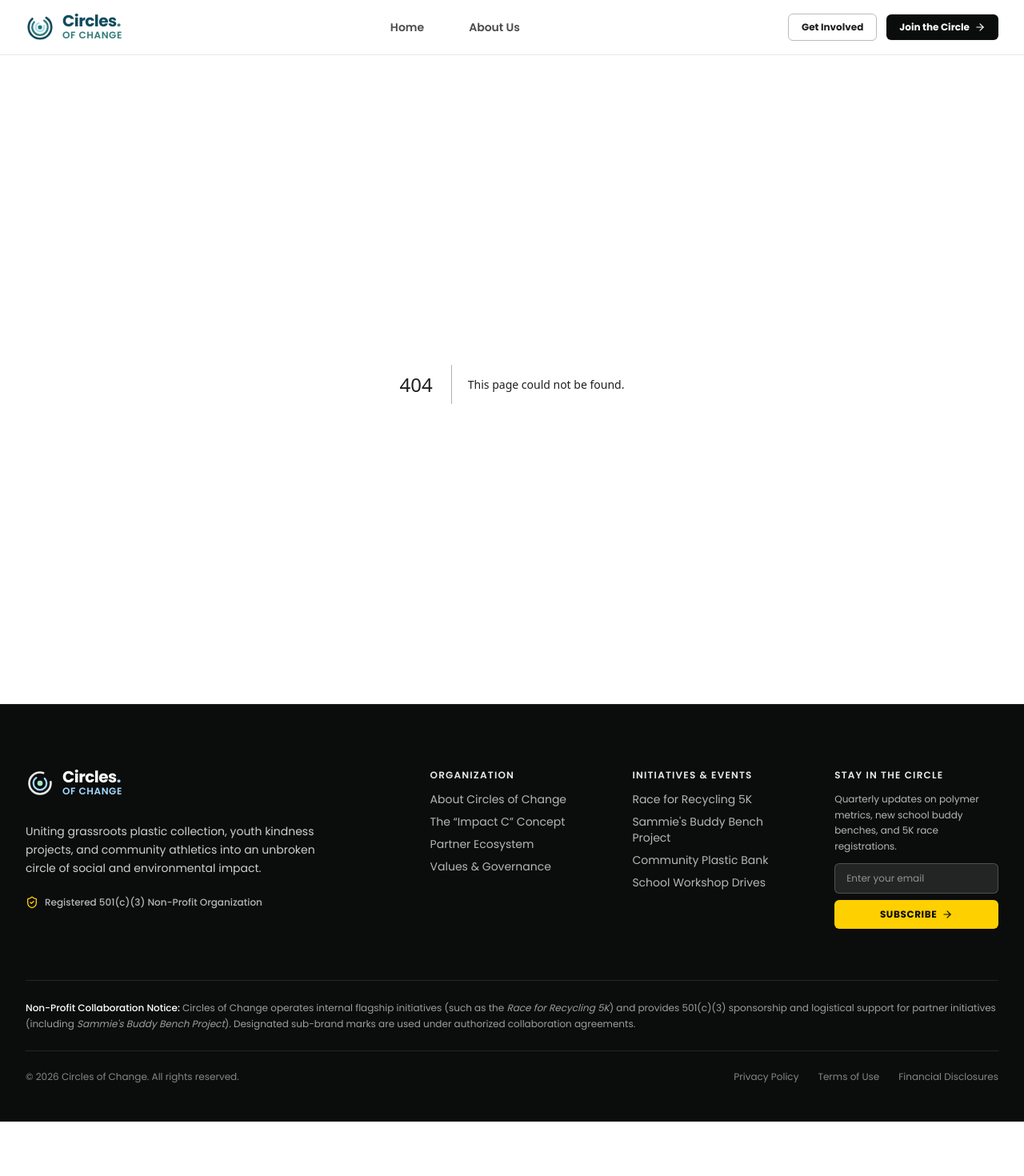
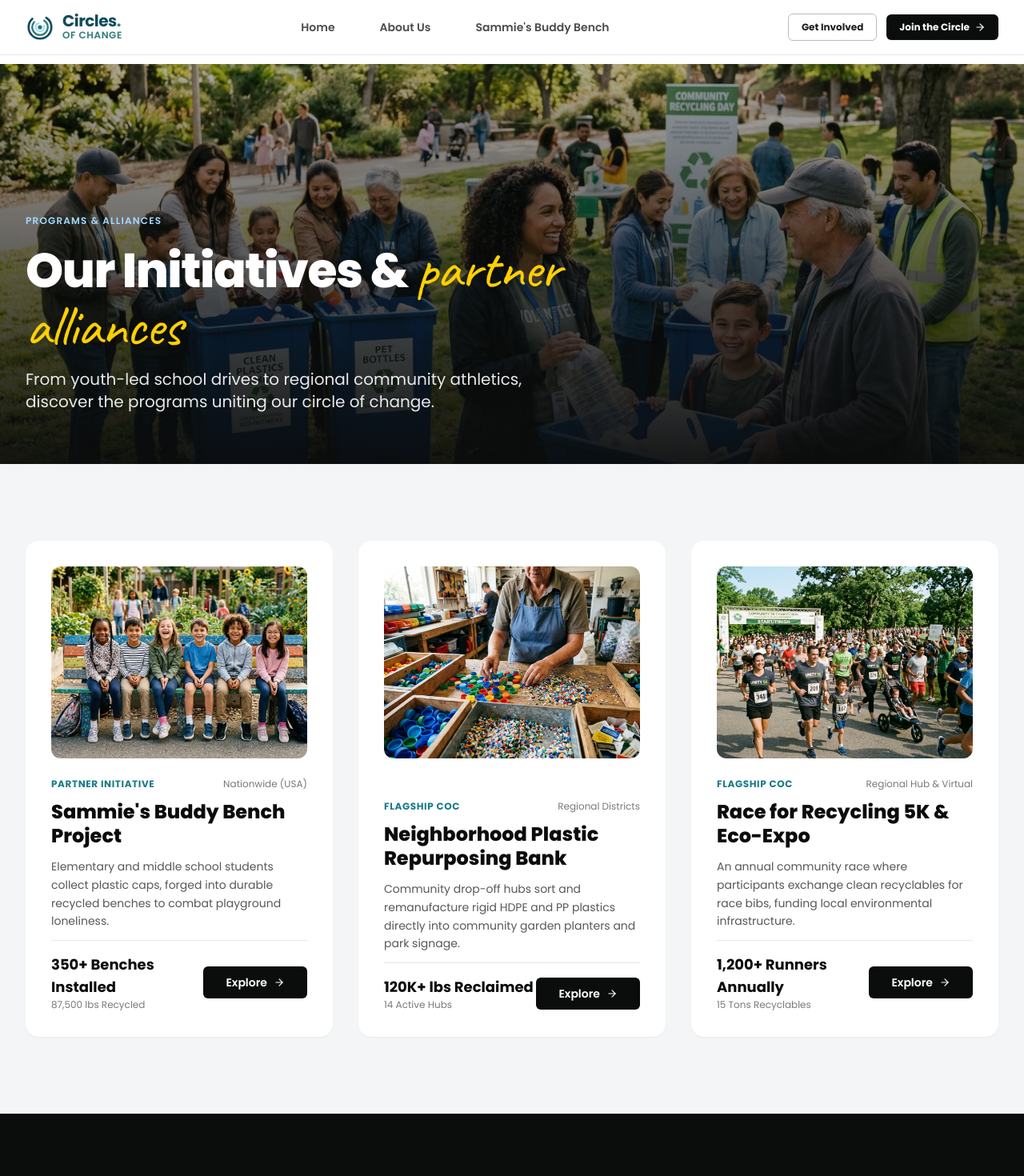
Before and after one commit to jonathan-thoms/Circle-of-changes, a Next.js app: page /initiatives in a window 1280 px wide. Before the commit this address had no page. Shown: the top 1470 px of the page at 80% size. Before the commit the page ends 1402 px from the top, so only its background shows below. Built offline with nearby package versions, Linux system fonts and the light colour scheme.

Commit message:
Add Sammie's Buddy Bench to Navbar menu and create /initiatives directory page

```diff
--- /dev/null
+++ b/src/app/initiatives/page.tsx
@@ -0,0 +1,109 @@
+import React from 'react';
+import { Metadata } from 'next';
+import Link from 'next/link';
+import Image from 'next/image';
+import { ArrowRight, Sparkles, HeartHandshake, Trophy, Recycle } from 'lucide-react';
+import { getInitiatives } from '@/lib/api';
+
+export const metadata: Metadata = {
+  title: 'Initiatives & Programs | Circles of Change',
+  description:
+    'Explore internal flagship programs and supported partner initiatives across waste reduction, youth kindness, and community action.',
+};
+
+export default async function InitiativesDirectoryPage() {
+  const initiatives = await getInitiatives();
+
+  return (
+    <div className="flex flex-col min-h-screen">
+      {/* Hero */}
+      <section className="relative min-h-[440px] lg:min-h-[500px] flex items-end pb-16 overflow-hidden bg-earth-dark select-none">
+        <div
+          className="absolute inset-0 bg-cover bg-center"
+          style={{ backgroundImage: `url(/images/hero-community.jpg)` }}
+        />
+        <div className="absolute inset-0 bg-gradient-to-t from-earth-dark/95 via-earth-dark/65 to-black/30" />
+
+        <div className="max-w-7xl mx-auto px-4 sm:px-6 lg:px-8 relative z-10 w-full text-white space-y-4">
+          <div className="text-xs font-semibold uppercase tracking-widest text-sky-renewal">
+            Programs &amp; Alliances
+          </div>
+
+          <h1 className="text-4xl sm:text-5xl lg:text-6xl font-extrabold font-poppins text-white tracking-tight max-w-3xl leading-tight">
+            Our Initiatives &amp;{' '}
+            <span className="font-script text-earth-yellow font-normal text-5xl sm:text-6xl lg:text-7xl lowercase">
+              Partner Alliances
+            </span>
+          </h1>
+
+          <p className="text-base sm:text-xl text-white/90 max-w-2xl leading-relaxed">
+            From youth-led school drives to regional community athletics, discover the programs uniting our circle of change.
+          </p>
+        </div>
+      </section>
+
+      {/* Directory Grid */}
+      <section className="py-24 bg-earth-canvas">
+        <div className="max-w-7xl mx-auto px-4 sm:px-6 lg:px-8">
+
+          <div className="grid grid-cols-1 lg:grid-cols-3 gap-8">
+            {initiatives.map((item) => (
+              <div
+                key={item.id}
+                className="bg-white rounded-2xl p-8 flex flex-col justify-between space-y-6 shadow-sm hover:shadow-md transition-shadow duration-200"
+              >
+                {/* Photo */}
+                <div className="relative h-60 rounded-xl overflow-hidden bg-earth-canvas">
+                  {item.image && (
+                    <div
+                      className="absolute inset-0 bg-cover bg-center transition-transform duration-700 hover:scale-105"
+                      style={{ backgroundImage: `url(${item.image})` }}
+                    />
+                  )}
+                </div>
+
+                {/* Content */}
+                <div className="space-y-3">
+                  <div className="flex items-center justify-between text-xs">
+                    <span className="font-bold uppercase tracking-wider text-earth-teal">
+                      {item.type}
+                    </span>
+                    <span className="text-charcoal-ink/60">
+                      {item.location}
+                    </span>
+                  </div>
+
+                  <h2 className="text-2xl font-extrabold font-poppins text-earth-dark leading-tight">
+                    {item.title}
+                  </h2>
+
+                  <p className="text-sm text-charcoal-ink/75 leading-relaxed">
+                    {item.description}
+                  </p>
+
+                  <div className="pt-4 border-t border-charcoal-ink/10 flex items-center justify-between">
+                    <div>
+                      <div className="text-lg font-bold font-poppins text-earth-dark">
+                        {item.impactStat}
+                      </div>
+                      <div className="text-xs text-charcoal-ink/60">{item.secondaryStat}</div>
+                    </div>
+
+                    <Link
+                      href={item.ctaHref || '/about'}
+                      className="btn-earth-primary text-xs"
+                    >
+                      <span>Explore</span>
+                      <ArrowRight className="w-3.5 h-3.5" />
+                    </Link>
+                  </div>
+                </div>
+              </div>
+            ))}
+          </div>
+
+        </div>
+      </section>
+    </div>
+  );
+}
--- a/src/components/layout/Navbar.tsx
+++ b/src/components/layout/Navbar.tsx
@@ -26,6 +26,7 @@
   const navLinks = [
     { name: 'Home', href: '/' },
     { name: 'About Us', href: '/about' },
+    { name: "Sammie's Buddy Bench", href: '/initiatives/sammies-buddy-bench' },
   ];
 
   const isActive = (href: string) => {
```
